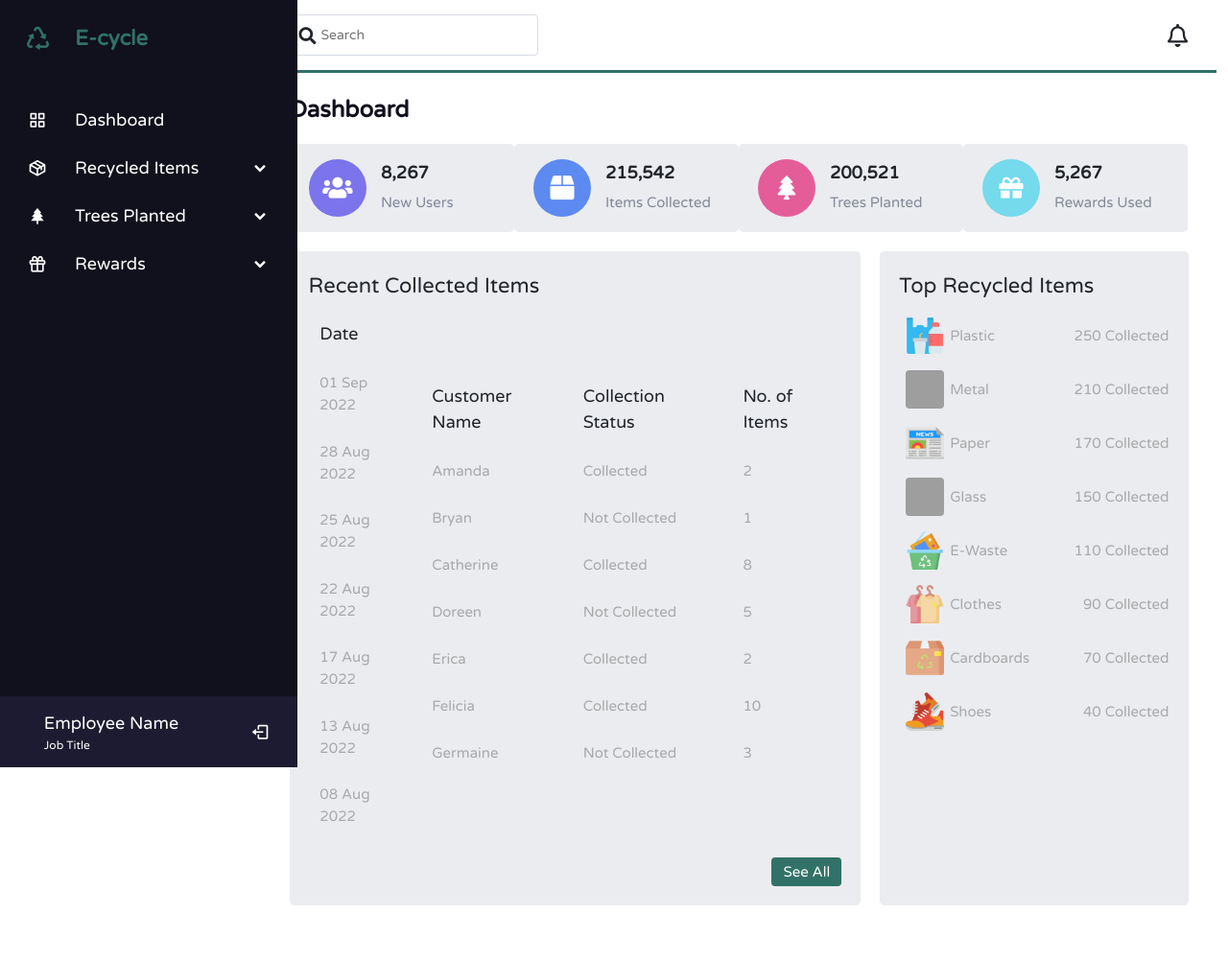
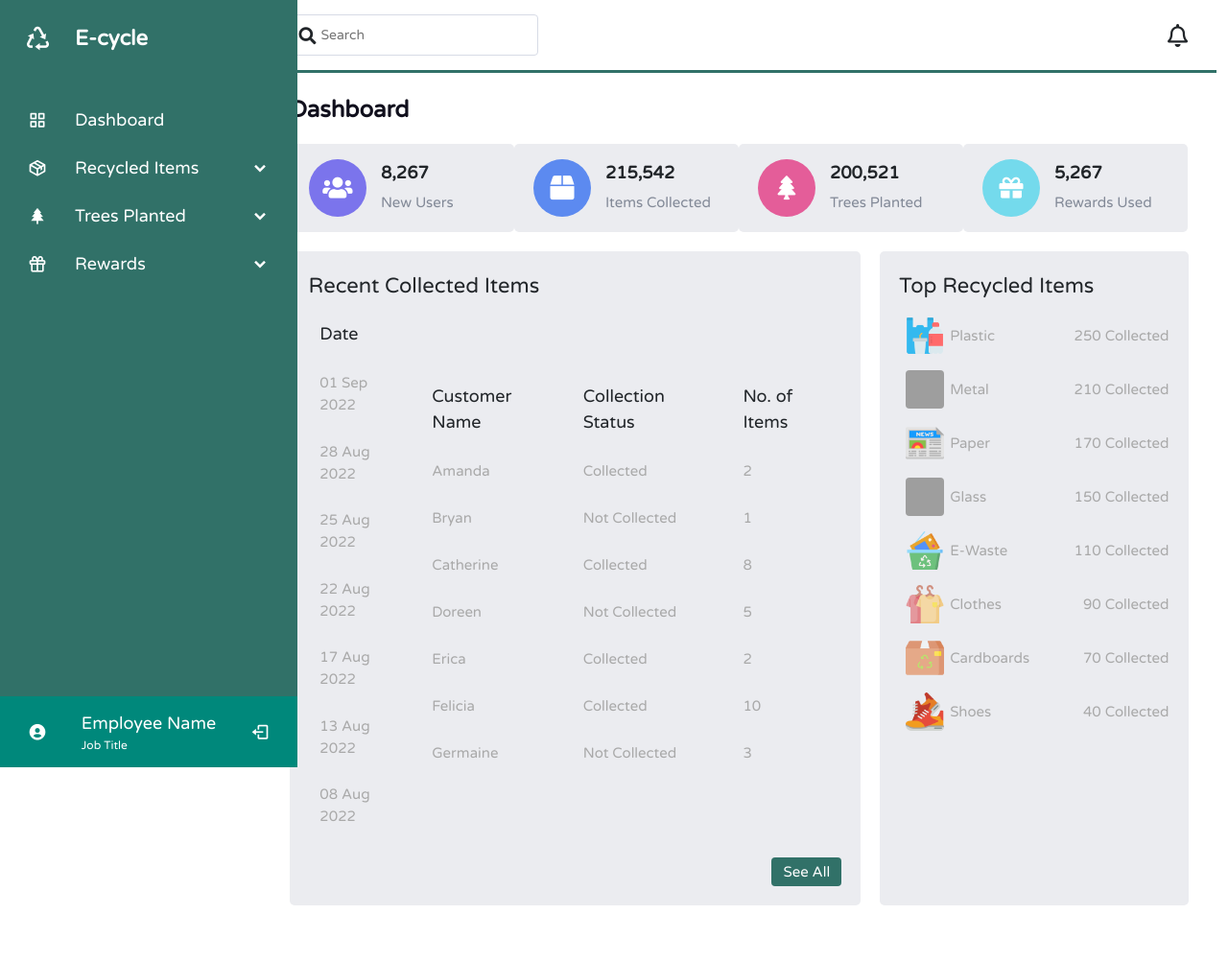
Before and after one commit to waileng09/HackathonTeam9, a Flask app: page /staff_dashboard in a window 1280 px wide. Shown: the whole page at 96% size. Run offline with Flask 2, Linux system fonts and the light colour scheme; some libraries are stand-ins or nearby versions; grey boxes are pictures that could not be loaded.

Commit message:
changed staff navbar colors

```diff
--- a/static/css/style_staff_navbar.css
+++ b/static/css/style_staff_navbar.css
@@ -12,7 +12,7 @@
   left: 0;
   height: 100%;
   width: 310px;
-  background: #11101d;
+  background: #317168;
   z-index: 100;
   transition: all 0.5s ease;
   padding-top: 10px;
@@ -26,7 +26,7 @@
 }
 .sidebar .logo-details i{
   font-size: 30px;
-color: #317168;
+  color: #fff;
   height: 50px;
   min-width: 78px;
   text-align: center;
@@ -34,7 +34,7 @@ color: #317168;
 }
 .sidebar .logo-details .logo_name{
   font-size: 22px;
-  color: #317168;
+  color: #fff;
   font-weight: 600;
   transition: 0.3s ease;
   transition-delay: 0.1s;
@@ -61,7 +61,7 @@ color: #317168;
   transition: all 0.4s ease;
 }
 .sidebar .nav-links li:hover{
-  background: #1d1b31;
+  background: #00887b;
 }
 .sidebar .nav-links li .iocn-link{
   display: flex;
@@ -105,7 +105,7 @@ color: #317168;
 .sidebar .nav-links li .sub-menu{
   padding: 6px 6px 14px 80px;
   margin-top: -10px;
-  background: #1d1b31;
+  background: #00887b;
   display: none;
 }
 .sidebar .nav-links li.showMenu .sub-menu{
@@ -166,7 +166,7 @@ color: #317168;
   display: flex;
   align-items: center;
   justify-content: space-between;
-  background: #1d1b31;
+  background: #00887b;
   padding: 12px 0;
   transition: all 0.5s ease;
 }
@@ -180,7 +180,7 @@ color: #317168;
   object-fit: cover;
   border-radius: 16px;
   margin: 0 14px 0 12px;
-  background: #1d1b31;
+  background: #fff;
   transition: all 0.5s ease;
 }
 
--- a/templates/staff page/staff_navbar.html
+++ b/templates/staff page/staff_navbar.html
@@ -81,6 +81,7 @@
     <div class="profile-details">
       <div class="profile-content">
         <!--<img src="image/profile.jpg" alt="profileImg">-->
+        <i class='bx bxs-user-circle'></i>
       </div>
       <div class="name-job">
         <div class="profile_name">Employee Name</div>
```
